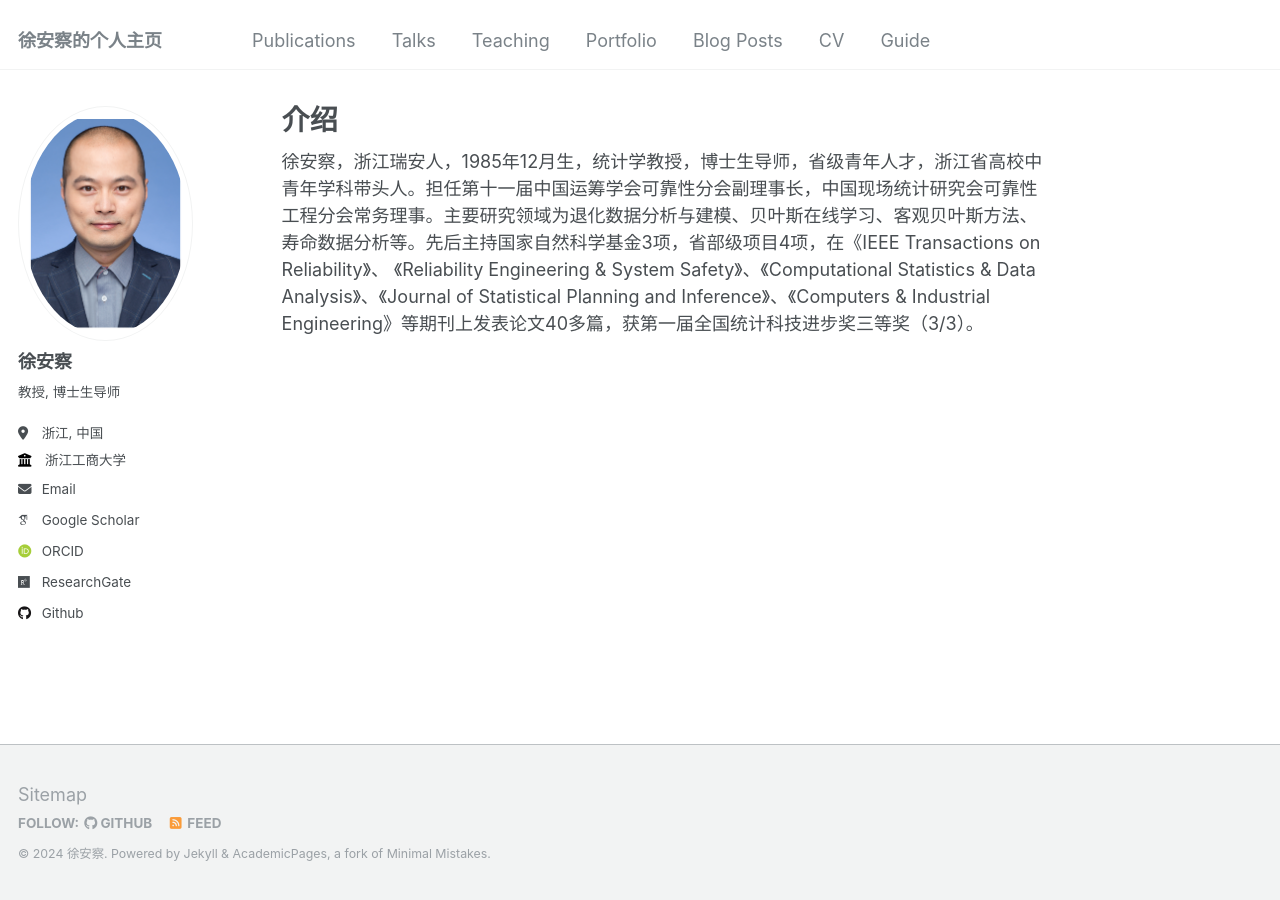
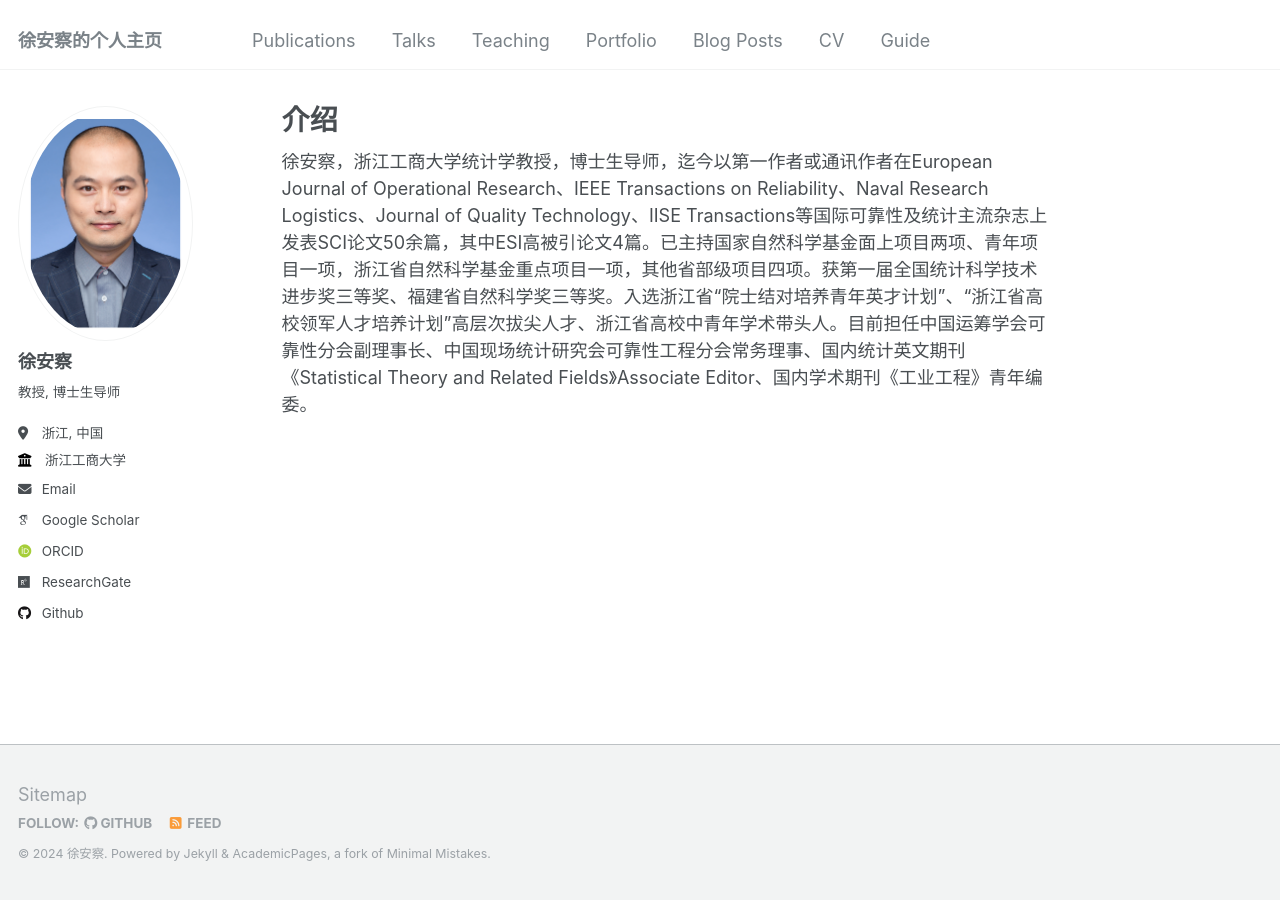
Before and after one commit to liangliangzhuang/liangliangzhuang.github.io, a Jekyll site: the page built from _pages/about.md, in a window 1280 px wide. Built offline with Jekyll 4.4.1, drawn with Linux system fonts in a browser that asks for light colours; some web fonts are replaced.

Commit message:
Update about.md

```diff
--- a/_pages/about.md
+++ b/_pages/about.md
@@ -8,4 +8,4 @@ redirect_from:
 ---
 
 
-徐安察，浙江瑞安人，1985年12月生，统计学教授，博士生导师，省级青年人才，浙江省高校中青年学科带头人。担任第十一届中国运筹学会可靠性分会副理事长，中国现场统计研究会可靠性工程分会常务理事。主要研究领域为退化数据分析与建模、贝叶斯在线学习、客观贝叶斯方法、寿命数据分析等。先后主持国家自然科学基金3项，省部级项目4项，在《IEEE Transactions on Reliability》、 《Reliability Engineering & System Safety》、《Computational Statistics & Data Analysis》、《Journal of Statistical Planning and Inference》、《Computers & Industrial Engineering》等期刊上发表论文40多篇，获第一届全国统计科技进步奖三等奖（3/3）。
+徐安察，浙江工商大学统计学教授，博士生导师，迄今以第一作者或通讯作者在European Journal of Operational Research、IEEE Transactions on Reliability、Naval Research Logistics、Journal of Quality Technology、IISE Transactions等国际可靠性及统计主流杂志上发表SCI论文50余篇，其中ESI高被引论文4篇。已主持国家自然科学基金面上项目两项、青年项目一项，浙江省自然科学基金重点项目一项，其他省部级项目四项。获第一届全国统计科学技术进步奖三等奖、福建省自然科学奖三等奖。入选浙江省“院士结对培养青年英才计划”、“浙江省高校领军人才培养计划”高层次拔尖人才、浙江省高校中青年学术带头人。目前担任中国运筹学会可靠性分会副理事长、中国现场统计研究会可靠性工程分会常务理事、国内统计英文期刊《Statistical Theory and Related Fields》Associate Editor、国内学术期刊《工业工程》青年编委。
```
